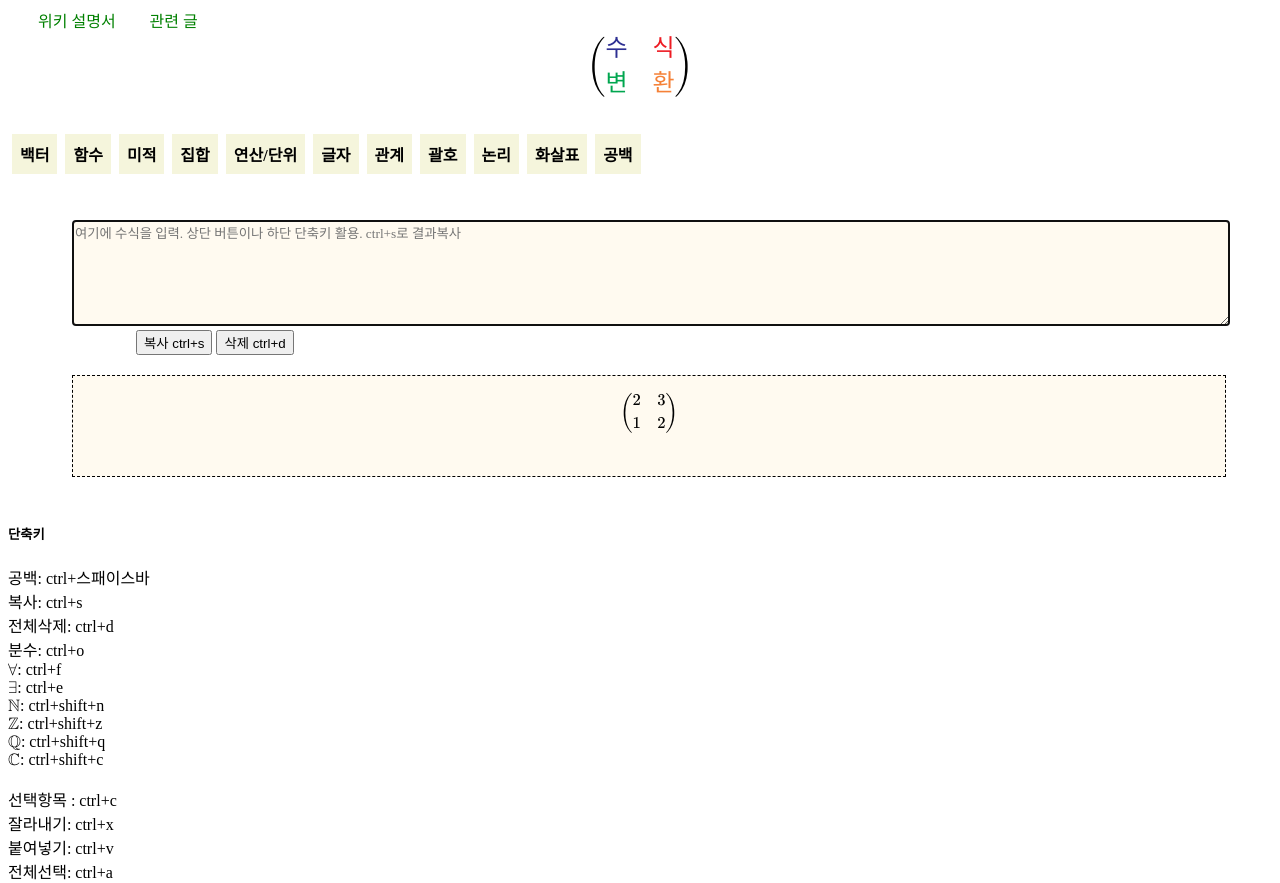
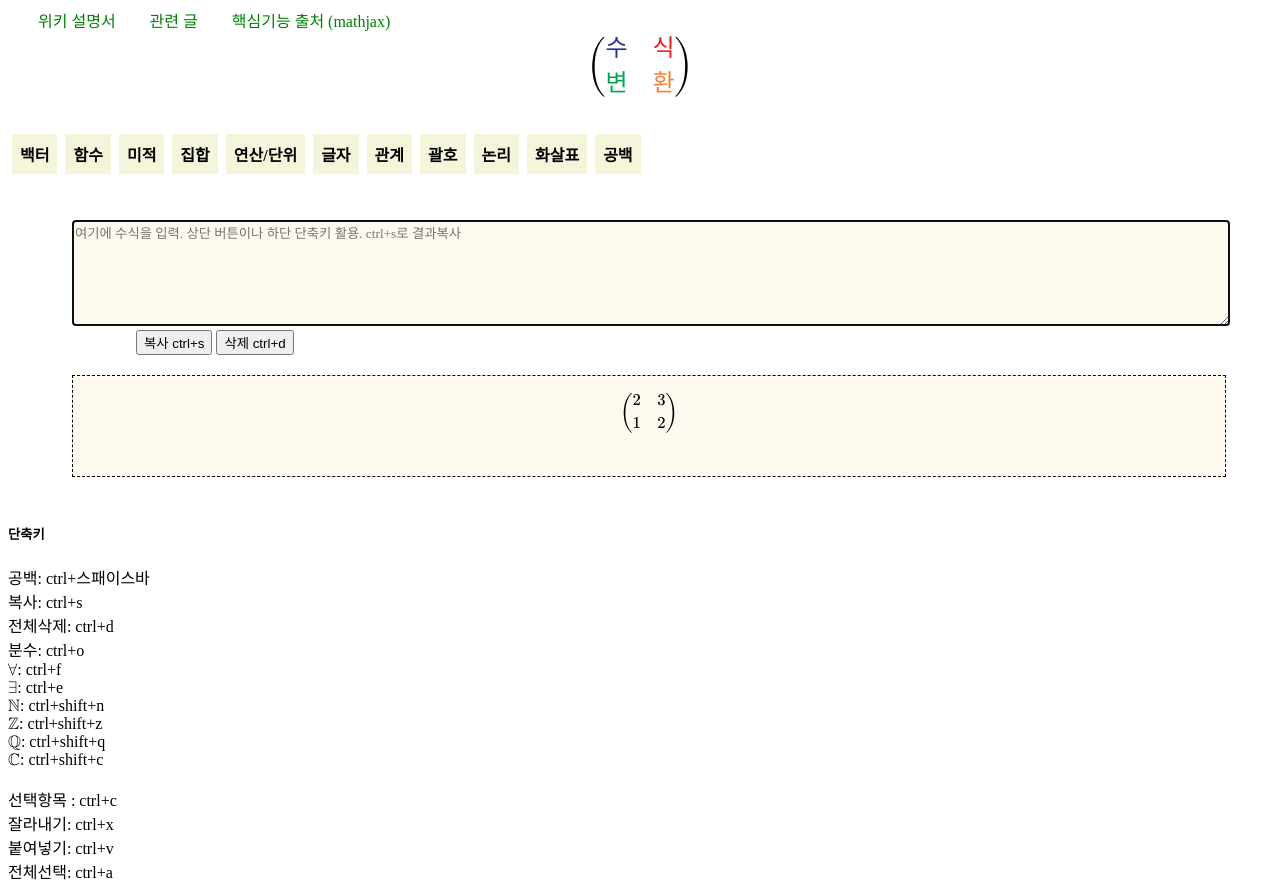
Before and after one commit to esctabcapslock/1, a plain HTML site: page LaTex연습.html in a window 1280 px wide. Drawn offline with Linux system fonts and the light colour scheme; a web font is replaced by a local one.

Commit message:
오해방지 - Math.jax 표시
오해 방지용

```diff
--- a/LaTex연습.html
+++ b/LaTex연습.html
@@ -166,6 +166,9 @@
 
     <a id="위키링크" href="https://ko.wikipedia.org/wiki/%EC%9C%84%ED%82%A4%EB%B0%B1%EA%B3%BC:TeX_%EB%AC%B8%EB%B2%95#%EB%B9%88%EC%B9%B8%EC%A1%B0%EC%A0%95">위키 설명서</a>
     <a id="위키링크" href="https://go.sasa.hs.kr/board/view/19101/uid/17994/page/1">관련 글</a>
+    <a id="위키링크" href="https://www.mathjax.org/#services">핵심기능 출처 (mathjax)</a>
+
+
     <h2 id="제목">\begin{pmatrix} {\color{Blue}수} & {\color{Red}식} \\{\color{Green}변} & {\color{Orange}환}\end{pmatrix}
 
     </h2>
```
